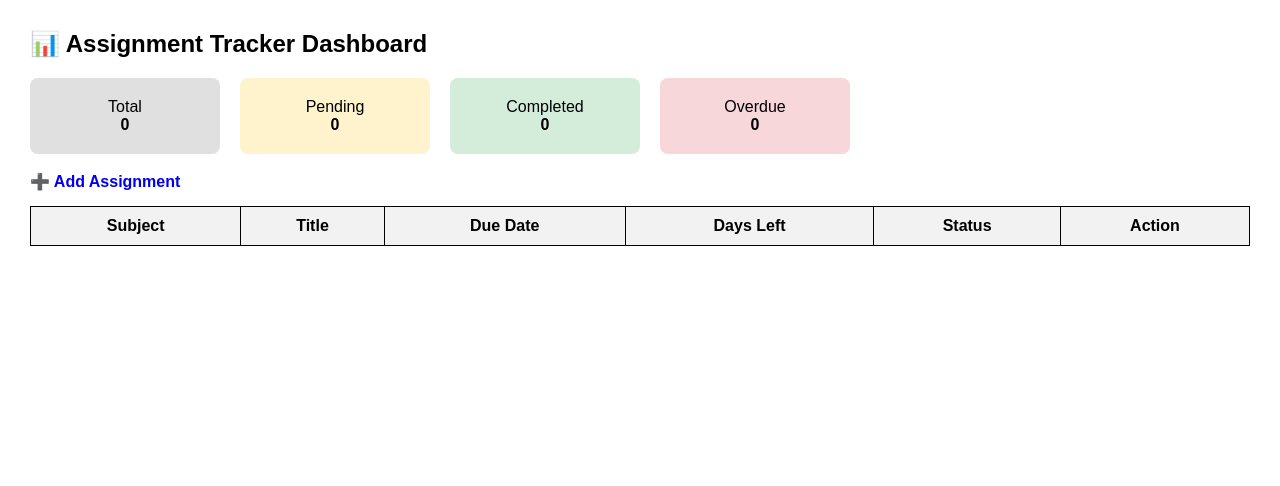
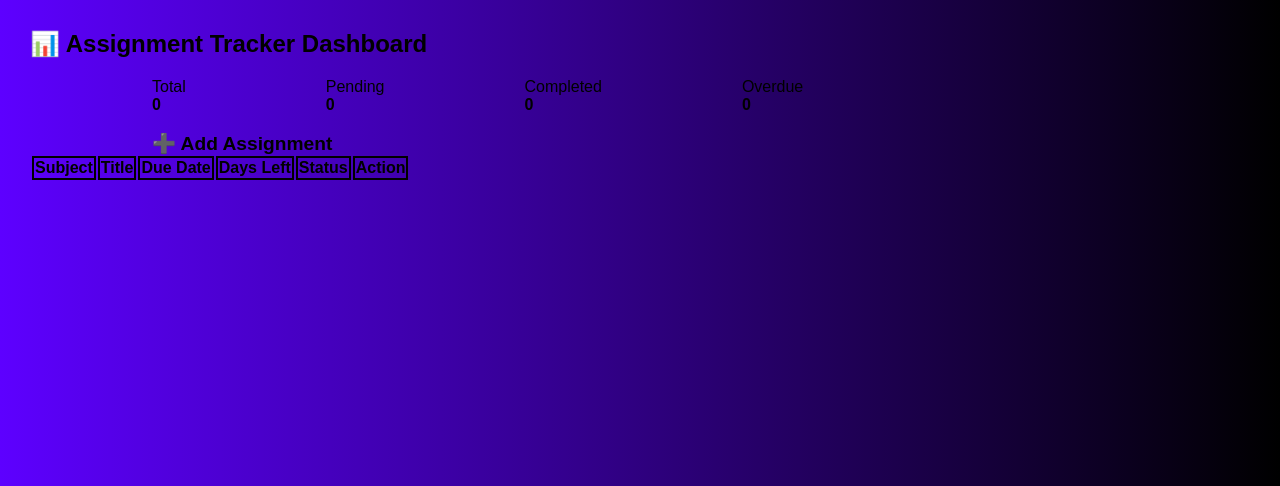
Before and after one commit to selvagunalan05-design/assignment-tracker, a Flask app: page / in a window 1280 px wide. Shown: the top 486 px of the page. Run offline with Flask 3, Linux system fonts and the light colour scheme; data that the repository does not hold is empty.

Commit message:
second commit

```diff
--- a/static/style.css
+++ b/static/style.css
@@ -1,58 +1,169 @@
 body {
     font-family: Arial;
     margin: 30px;
+    background-image: linear-gradient(to right, rgb(93, 0, 255), rgb(0, 0, 0));
+
+}
+.custom-navbar {
+    background-color: #343a40;
+    color: white;
+    padding: 15px;
+    margin-top:5px;
+    margin-bottom: 20px;
+    border-radius: 30px;
+}
+.custom-navbar h2{
+    margin-left:10px;
+
+}
+.custom-navbar .btn-open{
+    margin-right:20px;
+    border-radius:30px;
+}
+.custom-navbar .btn-open .btn.btn-primary {
+    background-color: #cdc5a2;
+    color:#000;
+    border-radius: 40px;
+    display: flex;
+    justify-self: end;
+    margin-top: -50px;
+}
+.title{
+    display: flex;
+    justify-content: space-between;
+
 }
 
 .cards {
     display: flex;
-    gap: 20px;
+    margin-left:10%;
+    gap: 140px;
 }
 
-.card {
-    padding: 20px;
+.card-total {
+    background-color: #e6e0e0;
+    padding: 10px;
     border-radius: 8px;
     width: 150px;
     text-align: center;
-    background: #e0e0e0;
+    box-shadow: 0 4px 8px rgba(0, 0, 0.5, 0.9);
+
 }
 
-.pending {
-    background: #fff3cd;
+
+.card-pending {
+    background-color: #ffaa5b;
+    padding: 10px;
+    border-radius: 8px;
+    width: 150px;
+    text-align: center;
+    box-shadow: 0 4px 8px rgba(0, 0, 0.5, 0.9);
 }
 
-.completed {
-    background: #d4edda;
+.card-completed {
+    background-color: #95ff8f;
+    padding: 10px;
+    border-radius: 8px;
+    width: 150px;
+    text-align: center;
+    box-shadow: 0 4px 8px rgba(0, 0, 0.5, 0.9);
 }
 
-.overdue {
-    background: #f8d7da;
+.card-overdue {
+    background-color: #fc4848;
+    padding: 10px;
+    border-radius: 8px;
+    width: 150px;
+    text-align: center;
+    box-shadow: 0 4px 8px rgba(0, 0, 0.5, 0.9);
+}
+.add-btn {
+    display: inline-block;
+    margin-left:10%;
+    margin-bottom: -20px;
+    text-decoration: none;
+    font-weight: bold;
+    transition: ease-in;
+    color:#000;
+    font-size: larger;
+}
+.add-btn:hover{
+    transform:translateY(-8px);
+
+}
+.add-assignment .add{
+    display: flex;
+    justify-content: space-between;
+    margin-right: 10%;
+    margin-bottom: 20px;
+}
+.remainder{
+    color:white;
 }
 
-.add-btn {
-    display: inline-block;
-    margin-bottom: 15px;
-    text-decoration: none;
-    font-weight: bold;
+.assignments-table {
+    width: 80%;
+    margin-left:10%;
+    border-collapse: collapse;   /* IMPORTANT */
+    margin-top: 20px;
+    font-family: Arial, sans-serif;
+    box-shadow: 0 4px 8px rgba(0, 0, 0.5, 0.9);
+
 }
 
-table {
-    width: 100%;
-    border-collapse: collapse;
+.assignments-table th,td{
+    border: 2px solid #000;      /* Single border rule */
+    padding: 10px;
+    text-align: center;
 }
 
-th, td {
-    border: 1px solid black;
-    padding: 10px;
+.assignments-table th {
+    background-color: #343a40;
+    color: white;
+}
+.assignments-table tr,th{
+    border:2px solid #000;
+
 }
 
-th {
-    background: #f2f2f2;
+
+/* Status-based rows */
+.overdue-row {
+    background-color: #ea5364;
 }
+.overdue-row td{
+    border:2px solid #000;
+}
+.future-row td{
+    border:2px solid #000;
+}
+.future-row {
+    background-color:rgb(232, 218, 110);
+}
+.submitted-row{
+    background-color:rgb(136, 241, 169);
 
-.overdue-row {
-    background-color: #f8d7da;
+}
+.submitted-row td{
+     border:2px solid #000;
 }
 
 .today-row {
     background-color: #fff3cd;
 }
+.today-row td{
+    border:2px solid #000;
+}
+.offcanvas-header{
+    background-color:#343a40;
+    color:white;
+}
+.offcanvas-body{
+    background-color:#cdc5a2;
+    font-weight: ebold;
+}
+.offcanvas-body span{
+    font-weight: bold;
+
+
+}
```
